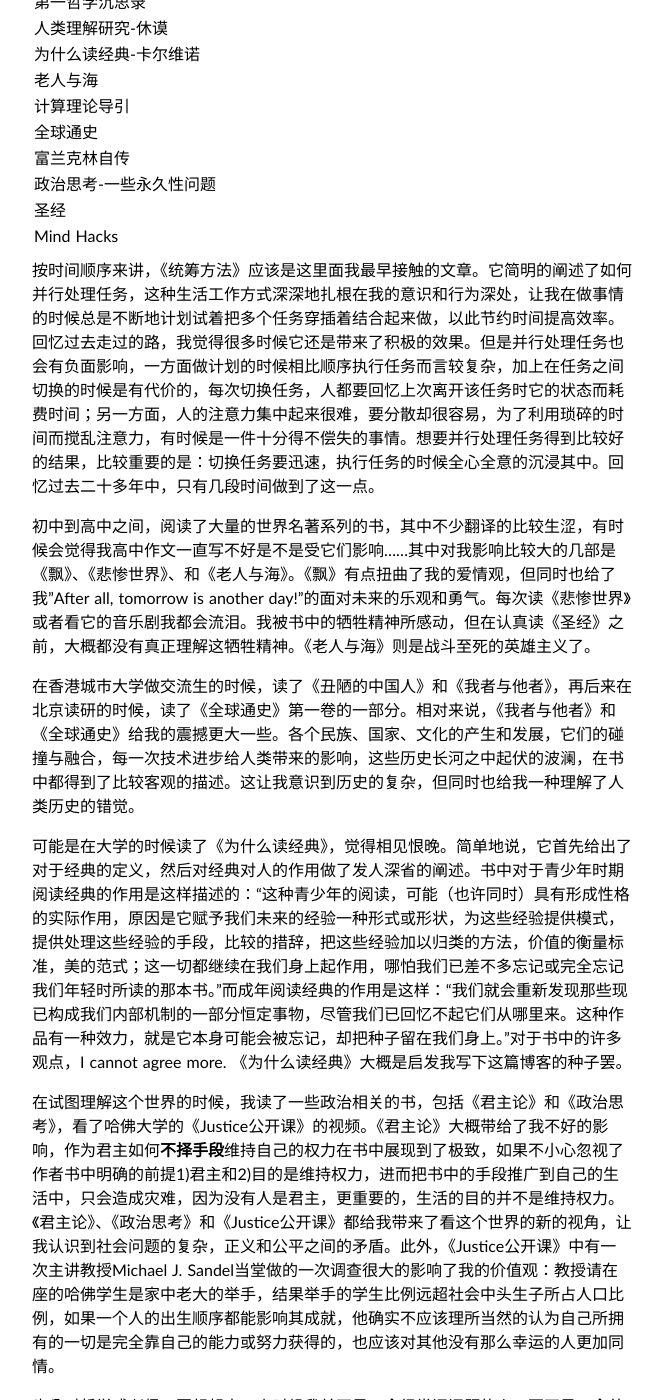
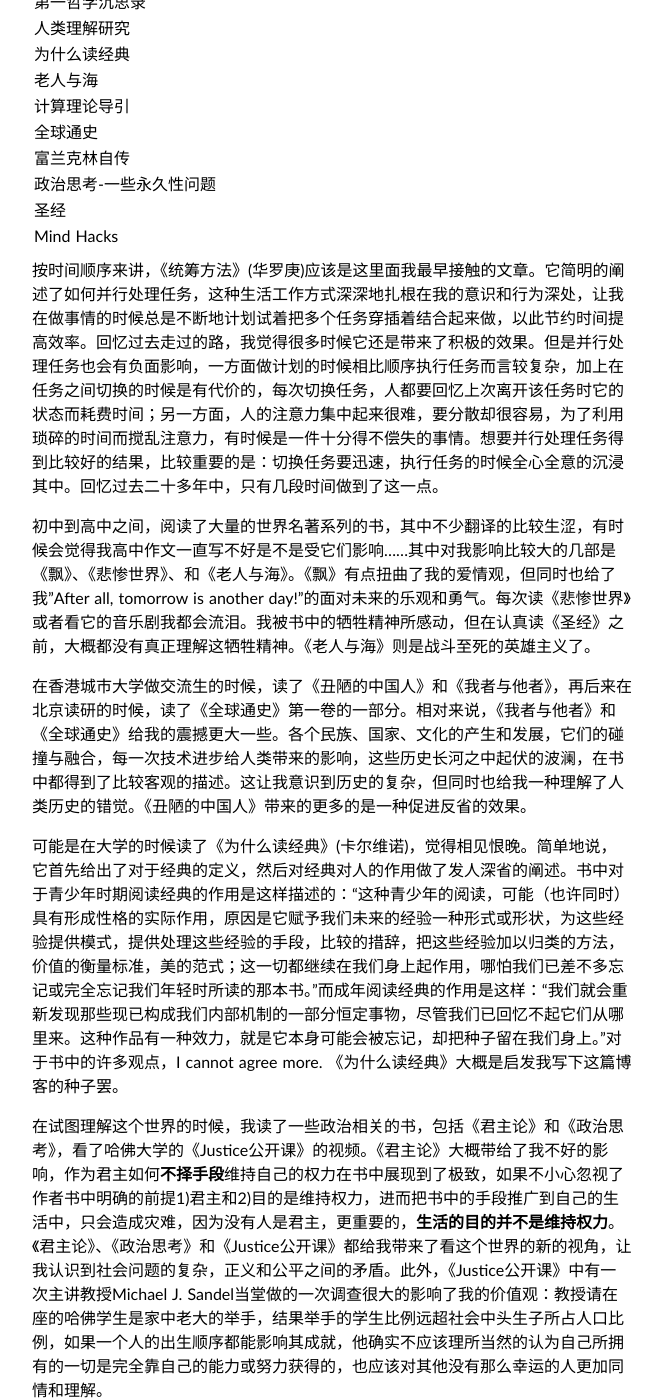
Before and after one commit to zagol/yonglezh.github.io, a Jekyll site: the page built from _posts/2016-05-24-great-works-that-influenced-me.markdown, in a window 1280 px wide and 1400 px high, scrolled down 769 px. Shown: the whole window, without its empty margins (308-971 px from the left). Built offline with Jekyll 4.4.1, drawn with Linux system fonts in a browser that asks for light colours; some web fonts are replaced; Markdown is read by kramdown in place of the engine named in the settings; comment, search, counter and statistics services are not loaded; some of the changed text lies outside the part shown.

Commit message:
minor fix

```diff
--- a/_posts/2016-05-24-great-works-that-influenced-me.markdown
+++ b/_posts/2016-05-24-great-works-that-influenced-me.markdown
@@ -28,8 +28,8 @@ tags:
 |社会心理学||
 |大问题-简明哲学导论||
 |第一哲学沉思录||
-|人类理解研究-休谟||
-|为什么读经典-卡尔维诺||
+|人类理解研究||
+|为什么读经典||
 |老人与海||
 |计算理论导引||
 |全球通史||
@@ -38,19 +38,19 @@ tags:
 |圣经||
 |Mind Hacks||
 
-按时间顺序来讲，《统筹方法》应该是这里面我最早接触的文章。它简明的阐述了如何并行处理任务，这种生活工作方式深深地扎根在我的意识和行为深处，让我在做事情的时候总是不断地计划试着把多个任务穿插着结合起来做，以此节约时间提高效率。回忆过去走过的路，我觉得很多时候它还是带来了积极的效果。但是并行处理任务也会有负面影响，一方面做计划的时候相比顺序执行任务而言较复杂，加上在任务之间切换的时候是有代价的，每次切换任务，人都要回忆上次离开该任务时它的状态而耗费时间；另一方面，人的注意力集中起来很难，要分散却很容易，为了利用琐碎的时间而搅乱注意力，有时候是一件十分得不偿失的事情。想要并行处理任务得到比较好的结果，比较重要的是：切换任务要迅速，执行任务的时候全心全意的沉浸其中。回忆过去二十多年中，只有几段时间做到了这一点。
+按时间顺序来讲，《统筹方法》(华罗庚)应该是这里面我最早接触的文章。它简明的阐述了如何并行处理任务，这种生活工作方式深深地扎根在我的意识和行为深处，让我在做事情的时候总是不断地计划试着把多个任务穿插着结合起来做，以此节约时间提高效率。回忆过去走过的路，我觉得很多时候它还是带来了积极的效果。但是并行处理任务也会有负面影响，一方面做计划的时候相比顺序执行任务而言较复杂，加上在任务之间切换的时候是有代价的，每次切换任务，人都要回忆上次离开该任务时它的状态而耗费时间；另一方面，人的注意力集中起来很难，要分散却很容易，为了利用琐碎的时间而搅乱注意力，有时候是一件十分得不偿失的事情。想要并行处理任务得到比较好的结果，比较重要的是：切换任务要迅速，执行任务的时候全心全意的沉浸其中。回忆过去二十多年中，只有几段时间做到了这一点。
 
 初中到高中之间，阅读了大量的世界名著系列的书，其中不少翻译的比较生涩，有时候会觉得我高中作文一直写不好是不是受它们影响……其中对我影响比较大的几部是《飘》、《悲惨世界》、和《老人与海》。《飘》有点扭曲了我的爱情观，但同时也给了我"After all, tomorrow is another day!"的面对未来的乐观和勇气。每次读《悲惨世界》或者看它的音乐剧我都会流泪。我被书中的牺牲精神所感动，但在认真读《圣经》之前，大概都没有真正理解这牺牲精神。《老人与海》则是战斗至死的英雄主义了。
 
-在香港城市大学做交流生的时候，读了《丑陋的中国人》和《我者与他者》，再后来在北京读研的时候，读了《全球通史》第一卷的一部分。相对来说，《我者与他者》和《全球通史》给我的震撼更大一些。各个民族、国家、文化的产生和发展，它们的碰撞与融合，每一次技术进步给人类带来的影响，这些历史长河之中起伏的波澜，在书中都得到了比较客观的描述。这让我意识到历史的复杂，但同时也给我一种理解了人类历史的错觉。
+在香港城市大学做交流生的时候，读了《丑陋的中国人》和《我者与他者》，再后来在北京读研的时候，读了《全球通史》第一卷的一部分。相对来说，《我者与他者》和《全球通史》给我的震撼更大一些。各个民族、国家、文化的产生和发展，它们的碰撞与融合，每一次技术进步给人类带来的影响，这些历史长河之中起伏的波澜，在书中都得到了比较客观的描述。这让我意识到历史的复杂，但同时也给我一种理解了人类历史的错觉。《丑陋的中国人》带来的更多的是一种促进反省的效果。
 
-可能是在大学的时候读了《为什么读经典》，觉得相见恨晚。简单地说，它首先给出了对于经典的定义，然后对经典对人的作用做了发人深省的阐述。书中对于青少年时期阅读经典的作用是这样描述的：“这种青少年的阅读，可能（也许同时）具有形成性格的实际作用，原因是它赋予我们未来的经验一种形式或形状，为这些经验提供模式，提供处理这些经验的手段，比较的措辞，把这些经验加以归类的方法，价值的衡量标准，美的范式；这一切都继续在我们身上起作用，哪怕我们已差不多忘记或完全忘记我们年轻时所读的那本书。”而成年阅读经典的作用是这样：“我们就会重新发现那些现已构成我们内部机制的一部分恒定事物，尽管我们已回忆不起它们从哪里来。这种作品有一种效力，就是它本身可能会被忘记，却把种子留在我们身上。”对于书中的许多观点，I cannot agree more. 《为什么读经典》大概是启发我写下这篇博客的种子罢。
+可能是在大学的时候读了《为什么读经典》(卡尔维诺)，觉得相见恨晚。简单地说，它首先给出了对于经典的定义，然后对经典对人的作用做了发人深省的阐述。书中对于青少年时期阅读经典的作用是这样描述的：“这种青少年的阅读，可能（也许同时）具有形成性格的实际作用，原因是它赋予我们未来的经验一种形式或形状，为这些经验提供模式，提供处理这些经验的手段，比较的措辞，把这些经验加以归类的方法，价值的衡量标准，美的范式；这一切都继续在我们身上起作用，哪怕我们已差不多忘记或完全忘记我们年轻时所读的那本书。”而成年阅读经典的作用是这样：“我们就会重新发现那些现已构成我们内部机制的一部分恒定事物，尽管我们已回忆不起它们从哪里来。这种作品有一种效力，就是它本身可能会被忘记，却把种子留在我们身上。”对于书中的许多观点，I cannot agree more. 《为什么读经典》大概是启发我写下这篇博客的种子罢。
 
-在试图理解这个世界的时候，我读了一些政治相关的书，包括《君主论》和《政治思考》，看了哈佛大学的《Justice公开课》的视频。《君主论》大概带给了我不好的影响，作为君主如何**不择手段**维持自己的权力在书中展现到了极致，如果不小心忽视了作者书中明确的前提1)君主和2)目的是维持权力，进而把书中的手段推广到自己的生活中，只会造成灾难，因为没有人是君主，更重要的，生活的目的并不是维持权力。《君主论》、《政治思考》和《Justice公开课》都给我带来了看这个世界的新的视角，让我认识到社会问题的复杂，正义和公平之间的矛盾。此外，《Justice公开课》中有一次主讲教授Michael J. Sandel当堂做的一次调查很大的影响了我的价值观：教授请在座的哈佛学生是家中老大的举手，结果举手的学生比例远超社会中头生子所占人口比例，如果一个人的出生顺序都能影响其成就，他确实不应该理所当然的认为自己所拥有的一切是完全靠自己的能力或努力获得的，也应该对其他没有那么幸运的人更加同情。
+在试图理解这个世界的时候，我读了一些政治相关的书，包括《君主论》和《政治思考》，看了哈佛大学的《Justice公开课》的视频。《君主论》大概带给了我不好的影响，作为君主如何**不择手段**维持自己的权力在书中展现到了极致，如果不小心忽视了作者书中明确的前提1)君主和2)目的是维持权力，进而把书中的手段推广到自己的生活中，只会造成灾难，因为没有人是君主，更重要的，**生活的目的并不是维持权力**。《君主论》、《政治思考》和《Justice公开课》都给我带来了看这个世界的新的视角，让我认识到社会问题的复杂，正义和公平之间的矛盾。此外，《Justice公开课》中有一次主讲教授Michael J. Sandel当堂做的一次调查很大的影响了我的价值观：教授请在座的哈佛学生是家中老大的举手，结果举手的学生比例远超社会中头生子所占人口比例，如果一个人的出生顺序都能影响其成就，他确实不应该理所当然的认为自己所拥有的一切是完全靠自己的能力或努力获得的，也应该对其他没有那么幸运的人更加同情和理解。
 
 也曾对哲学感兴趣。回想起来，小时候我并不是一个经常问问题的人，更不是一个善于问问题的人。印象深刻的唯一跟哲学有关的思考大概就是自己一个人的时候纳闷“自己到底是什么？”在大学试图理解这个世界的时候，有很长一段时间都是在盲目的摸索，幸运的读了《理想国》、《第一哲学沉思集》、《人类理解研究》、《纯粹理性批判》（一小部分），对提问题的方法、怀疑论、逻辑、认识论有了一点模糊的认识。《第一哲学沉思集》的影响简单地说就是让我知道了自己不知道；休谟的文章既逻辑流畅又引人入胜，怀疑论让我觉得可能永远都不会知道；《纯粹理性批判》中的一些观点印证了我自己的想法，让我相信自己也能进行一定的哲学思考。在研究生的时候发现了《大问题-简明哲学导论》，将许多年以来读的书和自己对哲学问题的思考串联了起来。
 
-数学和计算科学相关有两本书对我影响比较大：《哥德尔证明》和《计算理论导引》。在读完《哥德尔证明》之后，我有许多年时间深深地陷在不可知论中：如果能力足够强大的数学系统都是不完备的话，或许意味着人类认识世界最重要的武器都是有缺陷的，我们最终没法了解一切。《计算理论导引》则正好相反，它给我一种世界上任何问题都可以形式化、并且分析是否能够被计算的感觉。多年以后，我意识到对于两本书我都犯了过分推广其方法和结论、用来指导解决生活中其他领域的问题的错误。
+数学和计算科学相关有两本书对我的世界观影响比较大：《哥德尔证明》和《计算理论导引》。在读完《哥德尔证明》之后，我有许多年时间深深地陷在不可知论中：如果能力足够强大的数学系统都是不完备的话，或许意味着人类认识世界最重要的武器都是有缺陷的，我们最终没法了解一切。《计算理论导引》则正好相反，它给我一种世界上任何问题都可以形式化、并且分析是否能够被计算的感觉。多年以后，我意识到对于两本书我都犯了过分推广其方法和结论、用来指导解决生活中其他领域的问题的错误。
 
 试着读过一些心理学的书，一开始并没有燃起很大的兴趣，直到研究生的时候碰到《社会心理学》。书中细数了人类在与环境交互的各种情况下会犯的各种错误，而且也一定程度上说明了这些错误是无法避免的：由于人类的认识能力的局限性，我们无法认识和理解全部的真实，只能使用一些技巧来简化一切，在简化的时候无法避免的会有遗漏之处，各种错误比如刻板印象就这样出现了。不过，不要随意推广这个结论，还是要相信人在认真对待单独的问题的时候能够尽力去逻辑的解决它。
 
@@ -61,11 +61,11 @@ tags:
 一些想要读的书或者曾读过但没有完成的书：
 《道德情操论》读了最后一章，帮我对人类的同情心有一定的理解；《国富论》读了个开头；《约翰穆勒自传》读了第一章，印象深刻的是约翰穆勒的父亲对他的教育方式；《纯粹理性批判》跳着读了一些感兴趣的章节，依然记得自己对怀疑论的看法跟书中不谋而合的时候心里的兴奋；福柯的书只读了一些导读，对于其中提到的人与人之间细微的权力结构有兴趣；《理想国》读的时候太小，希望能有时间重新读一次。
 
-还有两部很喜欢的漫画：《浪客行》和《命运强手》。我特别喜欢井上雄彦漫画之中的人物，记得有一次在他的访谈中他讲到，他画漫画的方式是把漫画中的每个人物想象成为活生生的人，让他们去演绎这段故事。这些人物，真实到在人生的不同阶段去读会有不同的感悟。
+还有两部很喜欢的漫画：《浪客行》和《命运强手》。我特别喜欢井上雄彦漫画之中的人物，记得有一次在他的访谈中他讲到，他画漫画的方式是把漫画中的每个人物想象成为活生生的人，让他们去演绎这段故事。这些人物真实到在人生的不同阶段去读会有不同的感悟。
 
 另外，刘未鹏的博客Mind Hacks涉及了许多人们常常思考但没有清晰结论的问题，非常值得一读。
 
-随着读书的增多，读书的方法逐渐的变化，很多时候能够看出作者在每段、每章背后的目的是想要说什么、想要如何引导读者，对一些简单的书就失去了兴趣。但有时候却被一些网络小说吸引，明明知道作者要怎么写，却还是沉迷其中，不看完不罢休，不得不说人世间很多事情都像毒品一样。
+随着读书的增多，读书的方法逐渐的变化，很多时候能够看出作者在每段、每章背后的目的是想要说什么、想要如何引导读者，对一些简单的书就失去了兴趣。但有时候却被一些最简单不过的网络小说吸引，明明知道作者要怎么写，却还是沉迷其中，不看完不罢休，不得不说人世间很多事情都像毒品一样。
 
 我犯了很多很多次随意推广书中的方法和结论用来指导如何理解和解决其他领域的问题的错误，其中对我负面影响最大的大概是《君主论》和《哥德尔证明》，当引以为戒。
 
```
Also changed, not shown: other parts of _posts/2016-05-24-great-works-that-influenced-me.markdown (+2 -2 lines).
